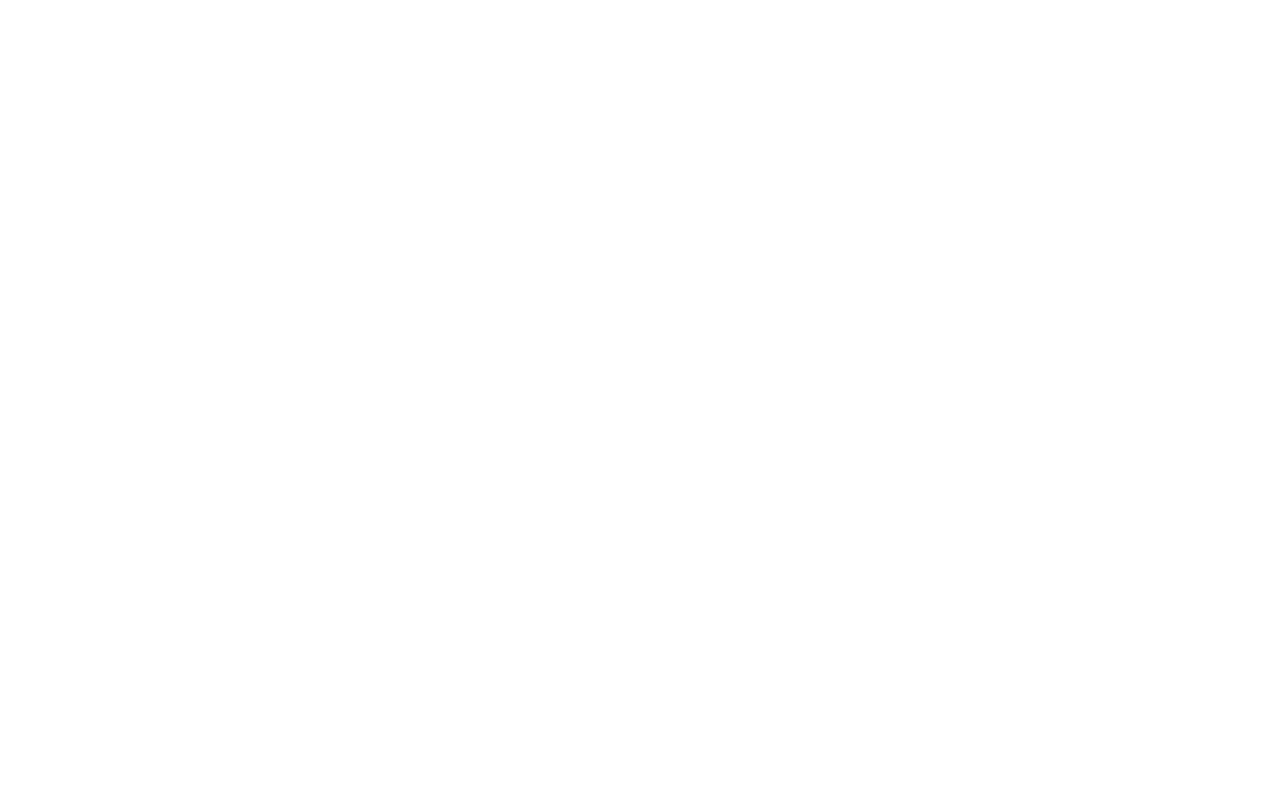
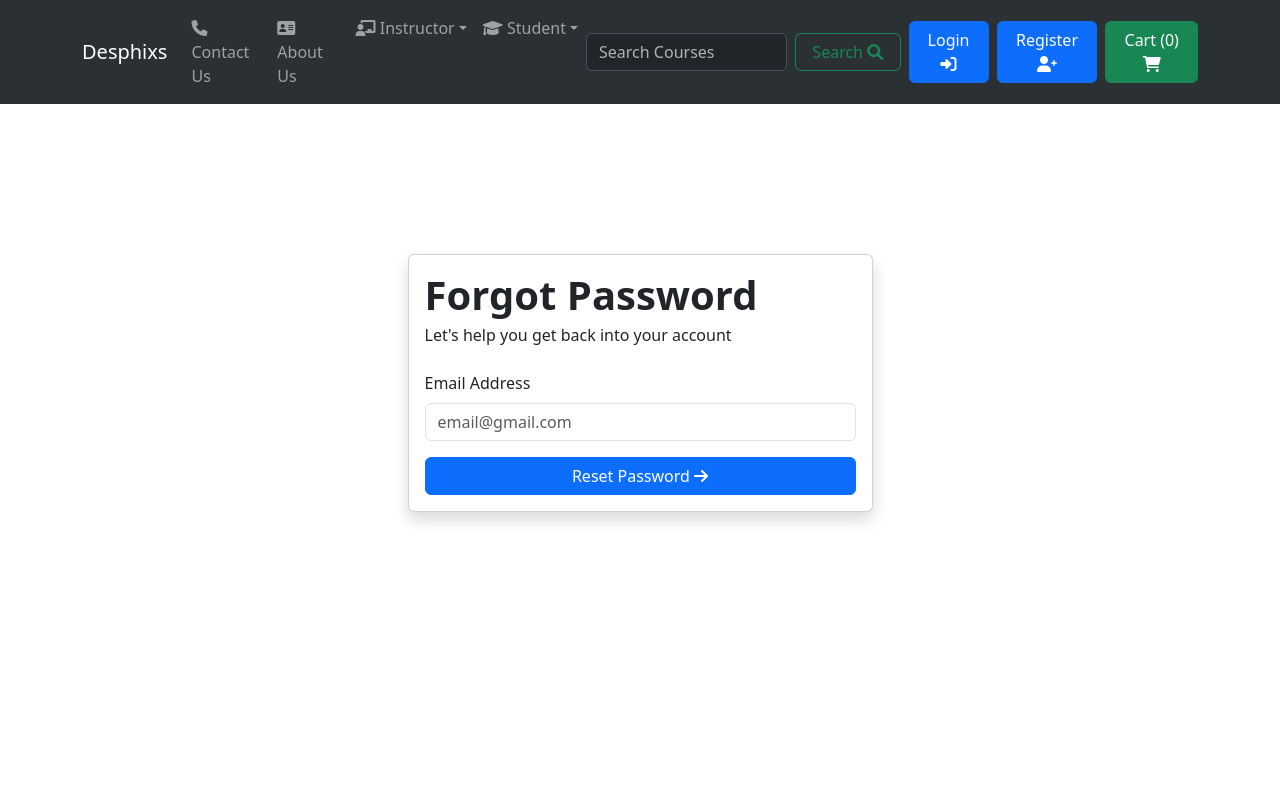
Before and after one commit to VleraIslami/SSH_-LearningManagementSystem, a React (Vite) app in the folder frontend/: page /forgot-password in a window 1280 px wide. Before the commit this address had no page. Shown: the top 800 px of the page. Built offline with nearby package versions, Linux system fonts and the light colour scheme; what simple-zustand-devtools would draw is missing.

Commit message:
ForgotPassword.jsx

```diff
--- a/frontend/src/App.jsx
+++ b/frontend/src/App.jsx
@@ -6,7 +6,8 @@
 
 import Register from '../src/views/auth/Register';
 import Login from '../src/views/auth/Login';
-import Logout from '../src/views/auth/Logout';
+import Logout from './views/auth/Logout';
+import ForgotPassword from './views/auth/ForgotPassword';
 
 function App() {
   return (
@@ -16,6 +17,7 @@
         <Route path="/register/" element={<Register/>} />
         <Route path="/login/" element={<Login/>} />
         <Route path="/logout/" element={<Logout/>} />
+        <Route path="/forgot-password/" element={<ForgotPassword/>} />
       </Routes>
     </MainWrapper>
     </BrowserRouter>
--- a/frontend/src/views/auth/ForgotPassword.jsx
+++ b/frontend/src/views/auth/ForgotPassword.jsx
@@ -52,7 +52,7 @@
                       id="email"
                       className="form-control"
                       name="email"
-                      placeholder="johndoe@gmail.com"
+                      placeholder="email@gmail.com"
                       required
                       onChange={(e) => setEmail(e.target.value)}
                     />
```
Also changed, not shown: 1 other file (tests, documents, lock files or other folders).
